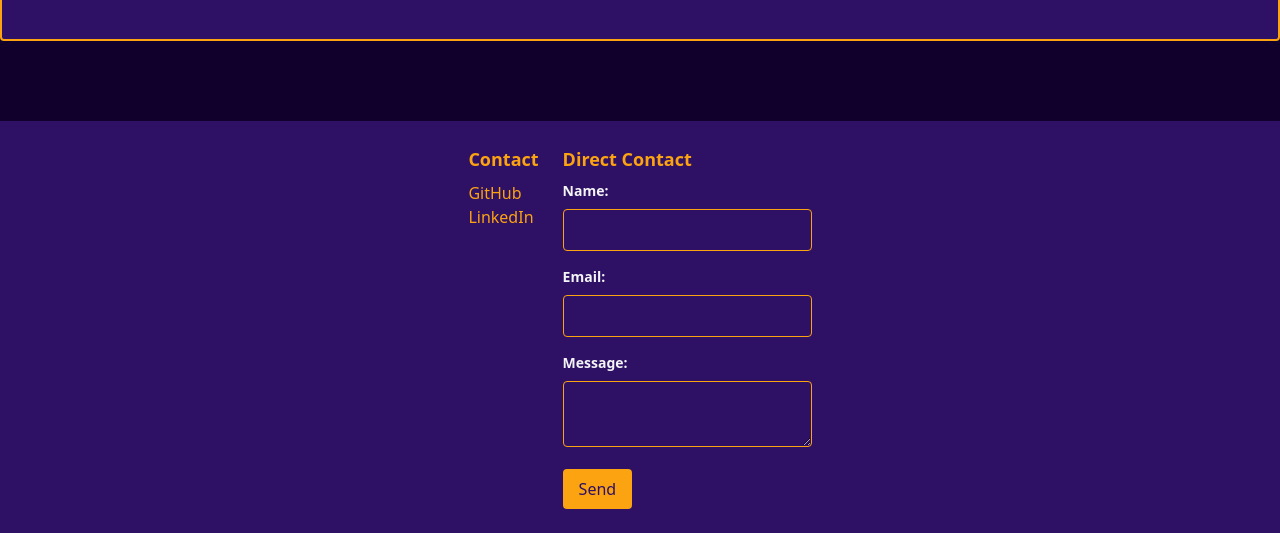
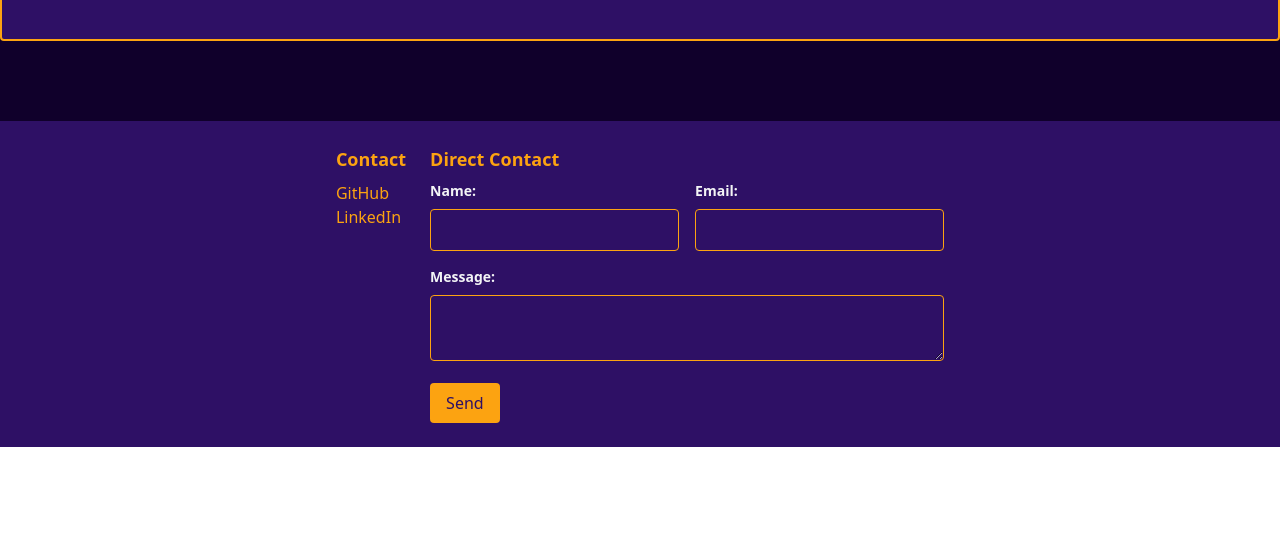
Before and after one commit to Valentin-Lefort/Portfolio, a website: page index.html in a window 1280 px wide. Shown: the part 1198-1731 px from the top of the page. After the commit the page ends 1645 px from the top, so only its background shows below. Drawn offline with nearby package versions, Linux system fonts and the light colour scheme.

Commit message:
edit footer

```diff
--- a/index.html
+++ b/index.html
@@ -223,20 +223,22 @@
             <h3 class="text-ora text-lg font-bold mb-2">Contact</h3>
             <ul>
                 <li><a href="https://github.com/Valentin-Lefort" class="text-ora hover:underline">GitHub</a></li>
-                <li><a href="https://www.linkedin.com/in/valentin-lefort" class="text-ora hover:underline">LinkedIn</a></li>
+                <li><a href="https://www.linkedin.com/in/valentin-lefort-dev" class="text-ora hover:underline">LinkedIn</a></li>
             </ul>
         </div>
         <!-- Direct Contact Form -->
         <div>
             <h3 class="text-ora text-lg font-bold mb-2">Direct Contact</h3>
             <form action="mailto:lefortvalentin94@gmail.com" method="post" enctype="text/plain">
-                <div class="mb-4">
-                    <label for="name" class="block text-sm font-bold mb-2">Name:</label>
-                    <input type="text" id="name" name="name" class="w-full p-2 border border-ora rounded bg-violet-950 text-gray-100">
-                </div>
-                <div class="mb-4">
-                    <label for="email" class="block text-sm font-bold mb-2">Email:</label>
-                    <input type="email" id="email" name="email" class="w-full p-2 border border-ora rounded bg-violet-950 text-gray-100">
+                <div class="flex space-x-4 mb-4">
+                    <div class="w-1/2">
+                        <label for="name" class="block text-sm font-bold mb-2">Name:</label>
+                        <input type="text" id="name" name="name" class="w-full p-2 border border-ora rounded bg-violet-950 text-gray-100">
+                    </div>
+                    <div class="w-1/2">
+                        <label for="email" class="block text-sm font-bold mb-2">Email:</label>
+                        <input type="email" id="email" name="email" class="w-full p-2 border border-ora rounded bg-violet-950 text-gray-100">
+                    </div>
                 </div>
                 <div class="mb-4">
                     <label for="message" class="block text-sm font-bold mb-2">Message:</label>
```
